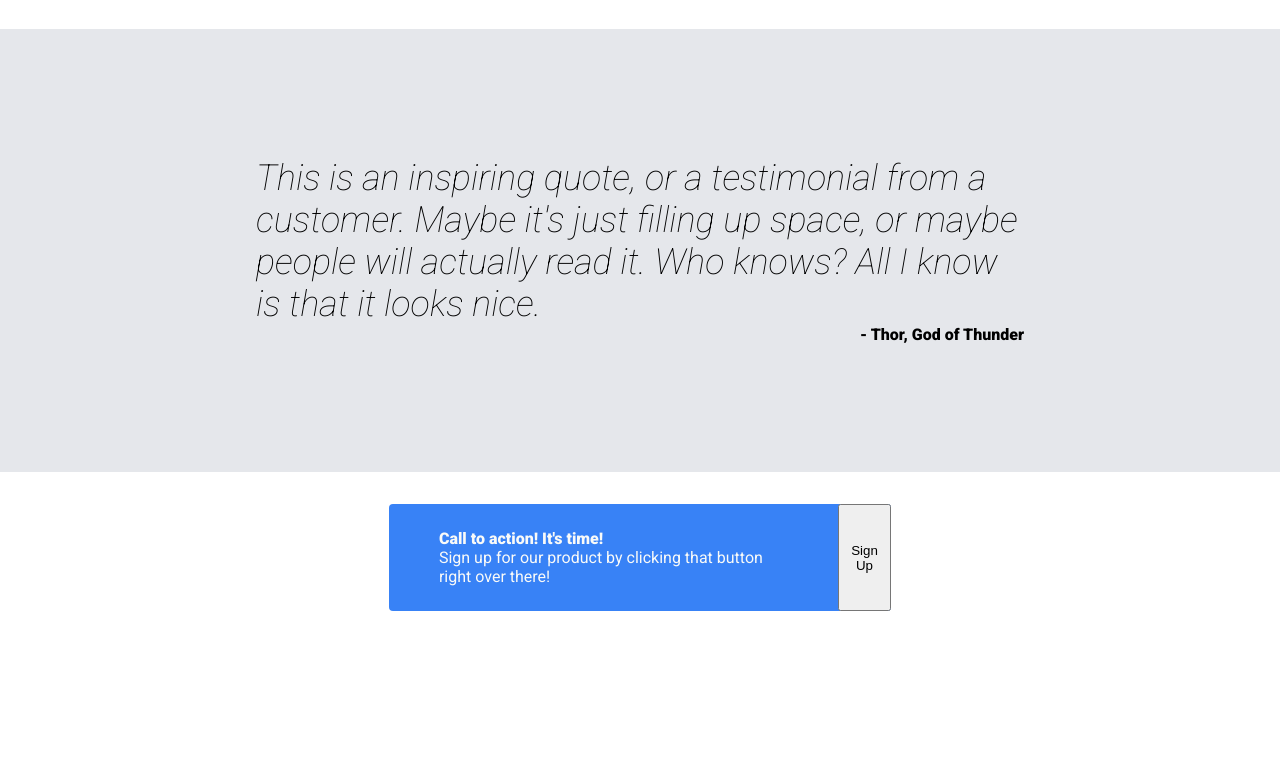
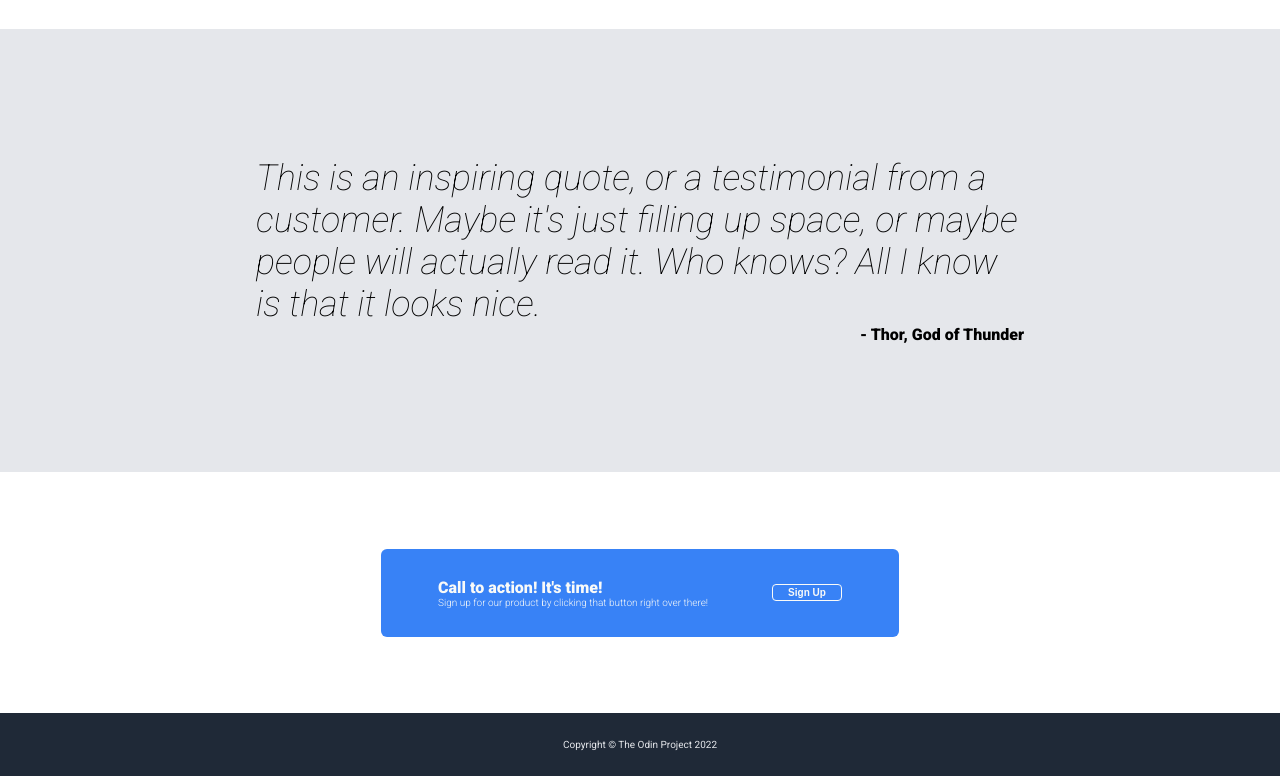
Before and after one commit to jpotterfi/odin-landing-page, a plain HTML site: page index.html in a window 1280 px wide. Shown: the part 727-1503 px from the top of the page. Before the commit the page ends 1370 px from the top, so only its background shows below. Drawn offline with Linux system fonts and the light colour scheme.

Commit message:
added rough draft of project

```diff
--- a/index.html
+++ b/index.html
@@ -93,5 +93,8 @@
             </button>
         </div>
     </div>
+    <div class="footer">
+        Copyright © The Odin Project 2022
+    </div>
 </body>
 </html>
--- a/styles.css
+++ b/styles.css
@@ -133,20 +133,19 @@ h1 {
     display: flex;
     flex-direction: row;
     justify-content: center;
-    padding: 2.5% 5%;
+    padding: 6% 5%;
 }
 
 .action-box {
     display: flex;
     flex-direction: row;
-    justify-content: space-evenly;
+    align-items: center;
     background-color: #3882F6;
-    border-radius: 4px;
+    border-radius: 6px;
+    padding: 2.5% 5%;
+    gap: 64px;
 }
 
-.action-text {
-    padding: 5% 10%;
-}
 
 .action-main-text {
     color: #F9FAF8;
@@ -155,4 +154,27 @@ h1 {
 
 .action-sub-text {
     color: #F9FAF8;
+    font-size: 10px;
+    font-weight: 300;
 }
+
+.action-signup {
+    color: #F9FAF8;
+    border: 1px solid #F9FAF8;
+    border-radius: 4px;
+    background-color: #3882F6;
+    padding: 2px 15px;
+    font-size: 10px;
+    font-weight: 600;
+}
+
+.footer {
+    display: flex;
+    flex-direction: row;
+    justify-content: center;
+    align-items: center;
+    font-size: 10px;
+    background-color: #1F2937;
+    color:#E5E7EB;;
+    padding: 2% 0;
+}
```
